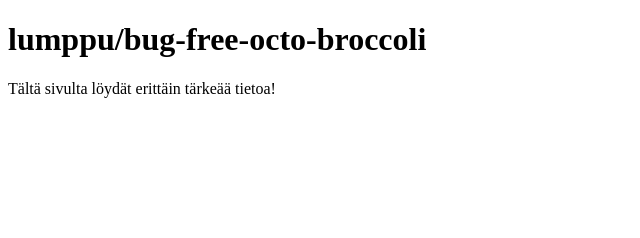
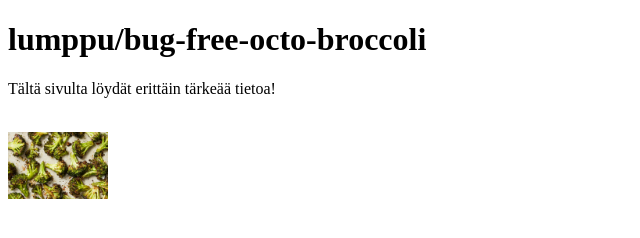
Before and after one commit to lumppu/bug-free-octo-broccoli, a plain HTML site: page index.html in a window 1280 px wide. Shown: the whole page, without its empty margins (0-640 px from the left). Drawn offline with Linux system fonts and the light colour scheme.

Commit message:
Added broccoli image.

```diff
--- a/index.html
+++ b/index.html
@@ -8,5 +8,7 @@
   <body>
     <h1>lumppu/bug-free-octo-broccoli</h1>
     <p>Tältä sivulta löydät erittäin tärkeää tietoa!</p>
+    <br>
+    <img src="/LH-Roasted-Broccoli-fhgj-superJumbo.jpg" width="100px" height="auto">
   </body>
 </html>
```
Also changed, not shown: LH-Roasted-Broccoli-fhgj-superJumbo.jpg (added).
